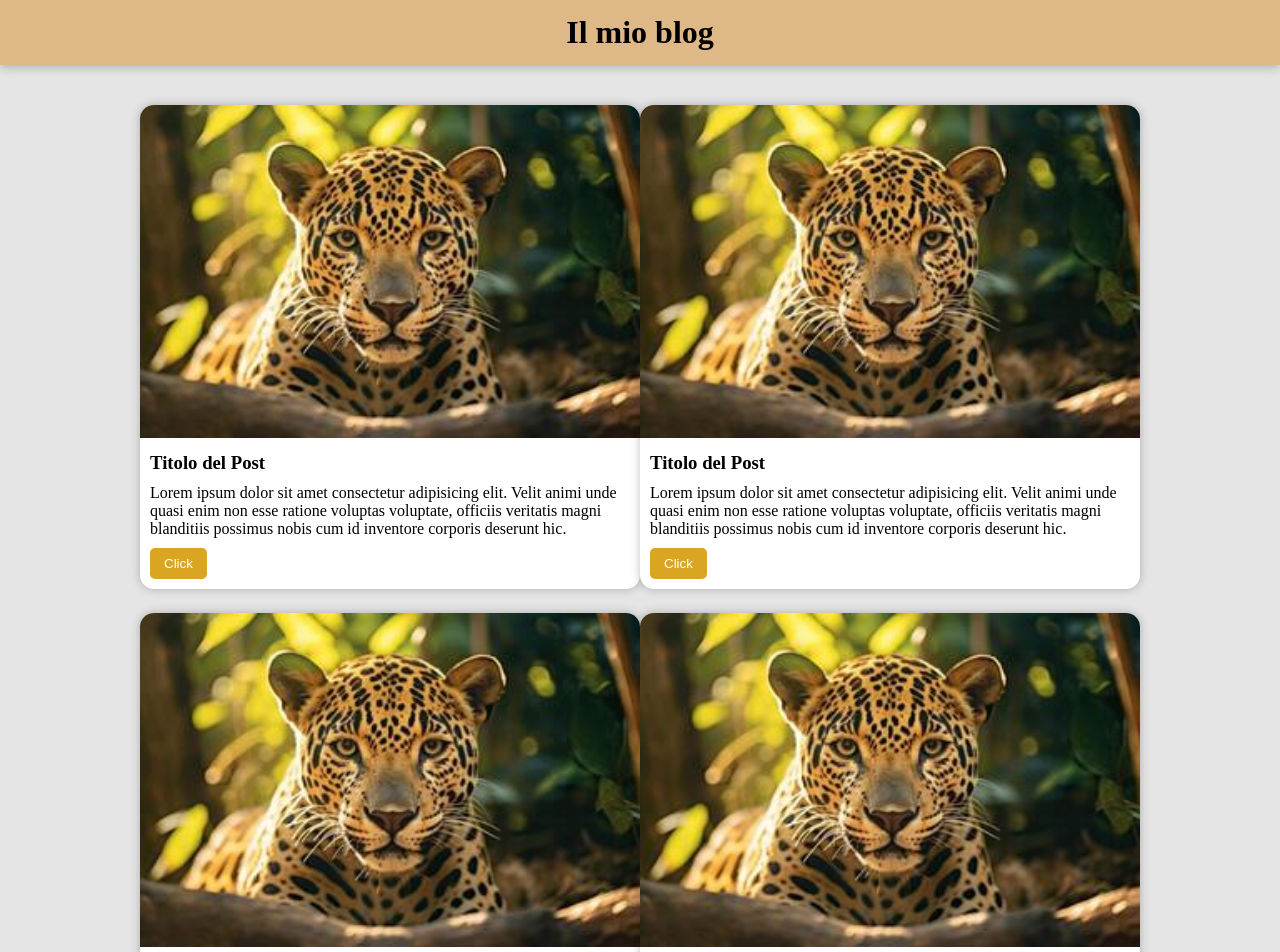
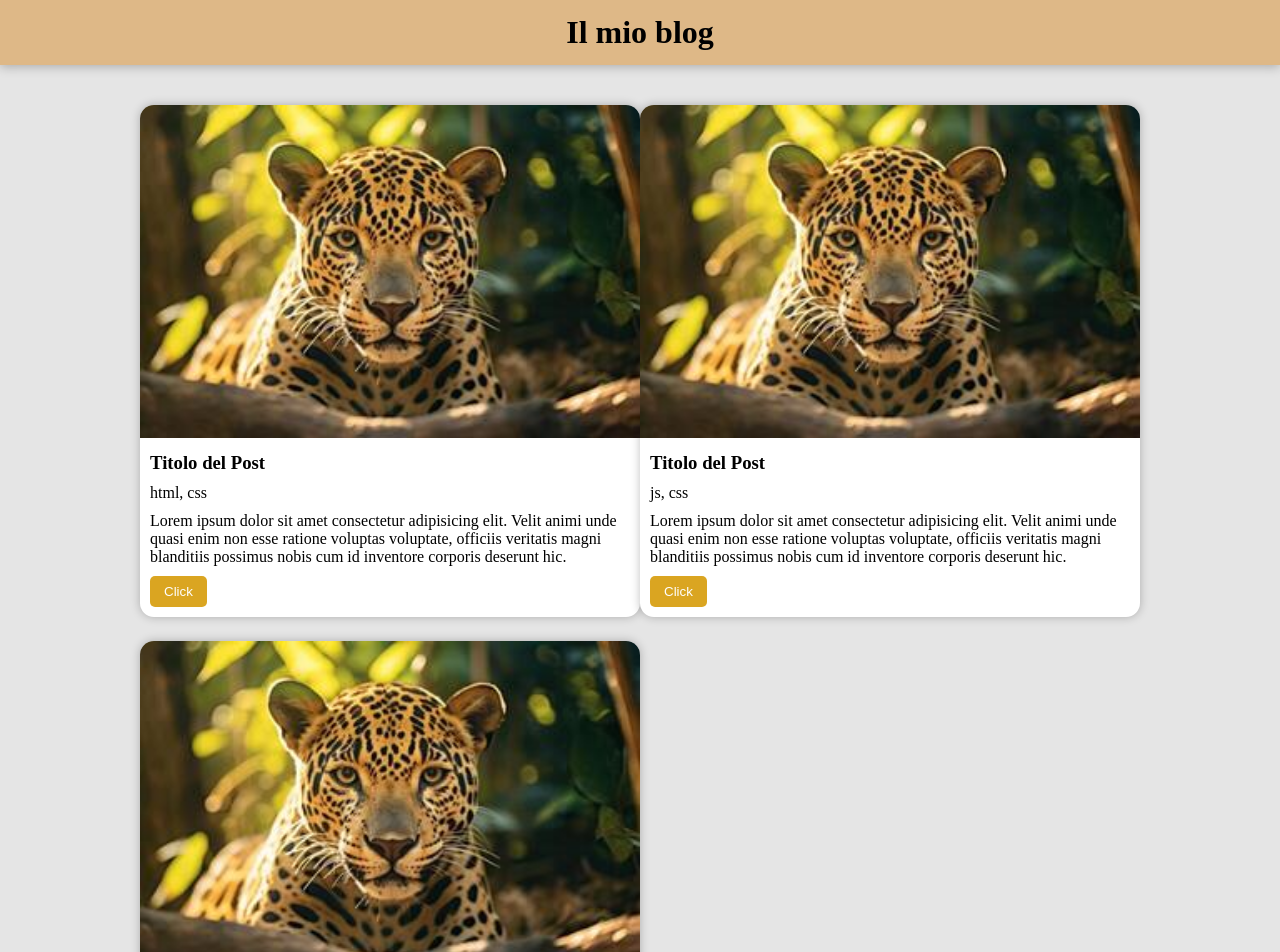
Before and after one commit to gianluca-milesi/react-props, a React (Vite) app: page / in a window 1280 px wide. Shown: the top 952 px of the page. Built offline with nearby package versions, Linux system fonts and the light colour scheme.

Commit message:
ADD: post generation based on published property

```diff
--- a/src/components/PostCard/PostCard.jsx
+++ b/src/components/PostCard/PostCard.jsx
@@ -3,12 +3,17 @@ import Button from "../Button/Button.jsx"
 
 import image from "../../assets/ghepardo.jpg"
 
-function PostCard({ title, content }) {
+function PostCard({ title, content, tags }) {
+
+    const tagsToString = tags.join(", ")
+
     return (
+        // <div className={`${published === true ? style.card : style.card_not_published}`}>
         <div className={style.card}>
             <img className={style.thumbnail} src={image} />
             <div className={style.card_body}>
                 <h3>{title}</h3>
+                <p>{tagsToString}</p>
                 <p>{content}</p>
                 <Button />
             </div>
--- a/src/layouts/Main.jsx
+++ b/src/layouts/Main.jsx
@@ -9,7 +9,11 @@ function Main() {
                     <div className="row">
                         {posts.map((post) => (
                             <div key={post.id} className="col-6">
-                                <PostCard title={post.title} content={post.content} />
+                                {
+                                    post.published === true ?
+                                        <PostCard title={post.title} content={post.content} tags={post.tags} />
+                                        : null
+                                }
                             </div>
                         ))}
                     </div>
```
Also changed, not shown: src/components/PostCard/PostCard.module.css (+8 -1 lines).
